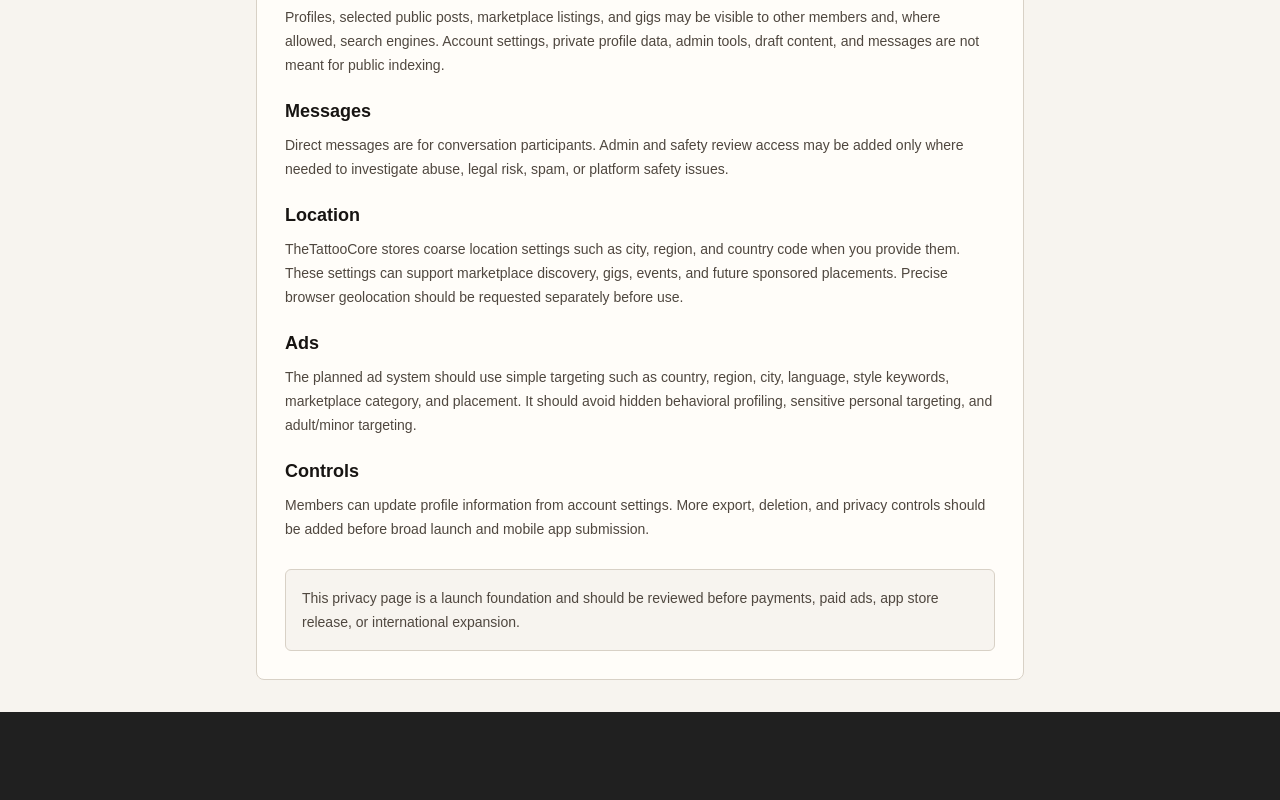
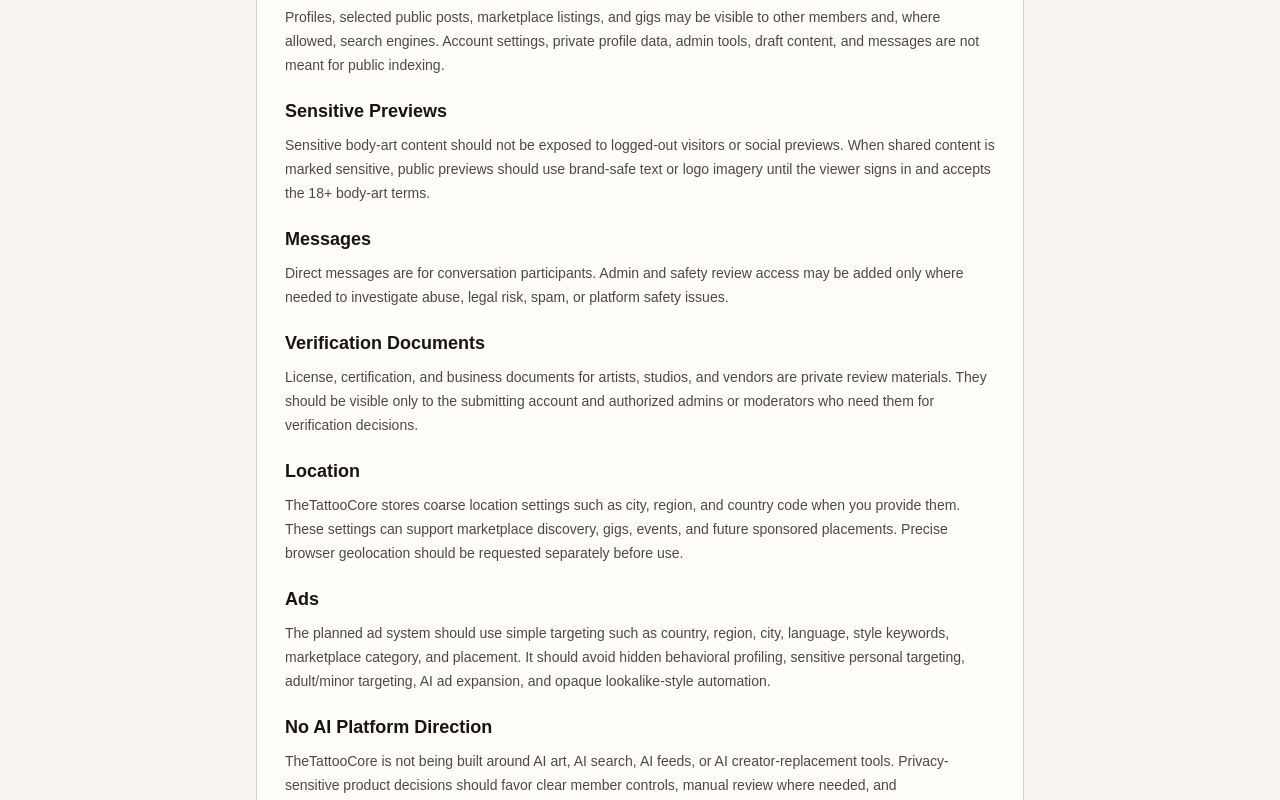
Before and after one commit to lobosdesigns/thetattoocore, a Next.js app: page /privacy in a window 1280 px wide. Shown: the part 340-1140 px from the top of the page. Before the commit the page ends 1052 px from the top, so only its background shows below. Built offline with nearby package versions, Linux system fonts and the light colour scheme; no server answers.

Commit message:
Surface platform trust standards

```diff
--- a/src/app/account/page.tsx
+++ b/src/app/account/page.tsx
@@ -91,6 +91,18 @@ function adLabel(value: string) {
 
   return value.replaceAll("_", " ");
 }
+
+const verificationStandards = [
+  "Artists and studios must show current licensing, certification, or local legal proof before professional access is approved.",
+  "Vendors must show proper business licensing before vendor access, seller contact, or Stuff trading is approved.",
+  "Stuff stays browseable for fans, but buy, sell, trade, and seller-contact actions are reserved for verified artists, studios, and vendors.",
+] as const;
+
+const advertisingStandards = [
+  "Artist growth campaigns can appear in 4U and Gossip for leads, messages, and engagement.",
+  "Stuff campaigns stay in Stuff and focus on listing views, eligible seller messages, and marketplace engagement.",
+  "Targeting stays simple: coarse location, language, style keywords, category, and chosen placement.",
+] as const;
 
 function dollars(cents: number) {
   return Intl.NumberFormat("en-US", {
@@ -248,6 +260,16 @@ export default async function AccountPage({
               <p className="mt-2 text-xs font-semibold text-[#766d62]">
                 Accepted files: PDF, JPG, PNG, or WebP up to 10 MB.
               </p>
+              <div className="mt-4 grid gap-2">
+                {verificationStandards.map((standard) => (
+                  <p
+                    className="rounded-md border border-[#d8d1c6] bg-[#fffdf9] px-3 py-2 text-xs leading-5 text-[#4f473f]"
+                    key={standard}
+                  >
+                    {standard}
+                  </p>
+                ))}
+              </div>
               {isLicenseVerified ? (
                 <p className="mt-3 rounded-md bg-[#171412] px-3 py-2 text-sm font-semibold text-white">
                   Your {profile?.account_type} profile is license verified.
@@ -359,6 +381,16 @@ export default async function AccountPage({
               your profile to submit license, certification, or business
               documents.
             </p>
+            <div className="mt-4 grid gap-2">
+              {verificationStandards.map((standard) => (
+                <p
+                  className="rounded-md border border-[#e5ded4] bg-[#f7f4ef] px-3 py-2 text-xs leading-5 text-[#4f473f]"
+                  key={standard}
+                >
+                  {standard}
+                </p>
+              ))}
+            </div>
           </section>
         )}
 
@@ -373,6 +405,16 @@ export default async function AccountPage({
               for admin review. Artist growth ads can run in 4U and Gossip.
               Stuff ads stay in Stuff.
             </p>
+            <div className="mt-4 grid gap-2 sm:grid-cols-3">
+              {advertisingStandards.map((standard) => (
+                <p
+                  className="rounded-md border border-[#d8d1c6] bg-[#fffdf9] px-3 py-2 text-xs leading-5 text-[#4f473f]"
+                  key={standard}
+                >
+                  {standard}
+                </p>
+              ))}
+            </div>
           </div>
 
           {adCampaigns?.length ? (
--- a/src/app/privacy/page.tsx
+++ b/src/app/privacy/page.tsx
@@ -16,8 +16,18 @@ const sections = [
   },
   {
     body:
+      "Sensitive body-art content should not be exposed to logged-out visitors or social previews. When shared content is marked sensitive, public previews should use brand-safe text or logo imagery until the viewer signs in and accepts the 18+ body-art terms.",
+    title: "Sensitive Previews",
+  },
+  {
+    body:
       "Direct messages are for conversation participants. Admin and safety review access may be added only where needed to investigate abuse, legal risk, spam, or platform safety issues.",
     title: "Messages",
+  },
+  {
+    body:
+      "License, certification, and business documents for artists, studios, and vendors are private review materials. They should be visible only to the submitting account and authorized admins or moderators who need them for verification decisions.",
+    title: "Verification Documents",
   },
   {
     body:
@@ -26,8 +36,13 @@ const sections = [
   },
   {
     body:
-      "The planned ad system should use simple targeting such as country, region, city, language, style keywords, marketplace category, and placement. It should avoid hidden behavioral profiling, sensitive personal targeting, and adult/minor targeting.",
+      "The planned ad system should use simple targeting such as country, region, city, language, style keywords, marketplace category, and placement. It should avoid hidden behavioral profiling, sensitive personal targeting, adult/minor targeting, AI ad expansion, and opaque lookalike-style automation.",
     title: "Ads",
+  },
+  {
+    body:
+      "TheTattooCore is not being built around AI art, AI search, AI feeds, or AI creator-replacement tools. Privacy-sensitive product decisions should favor clear member controls, manual review where needed, and understandable ranking or placement rules.",
+    title: "No AI Platform Direction",
   },
   {
     body:
```
Also changed, not shown: 1 other file (tests, documents, lock files or other folders).
